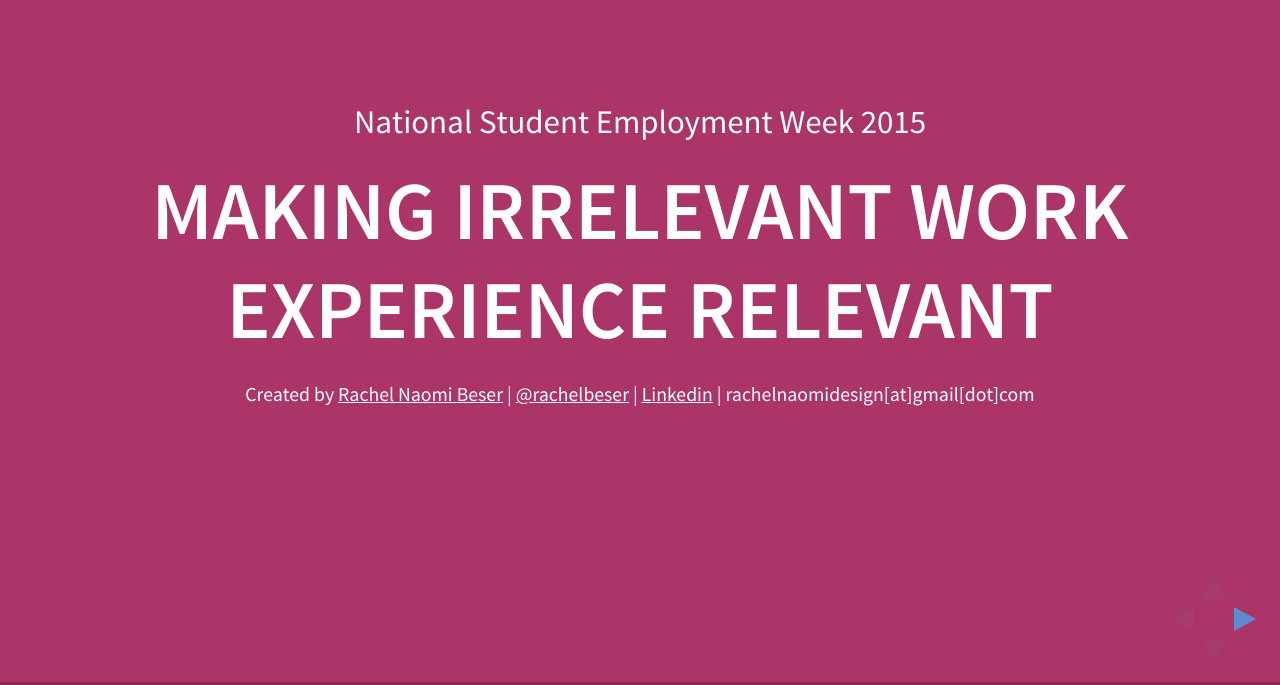
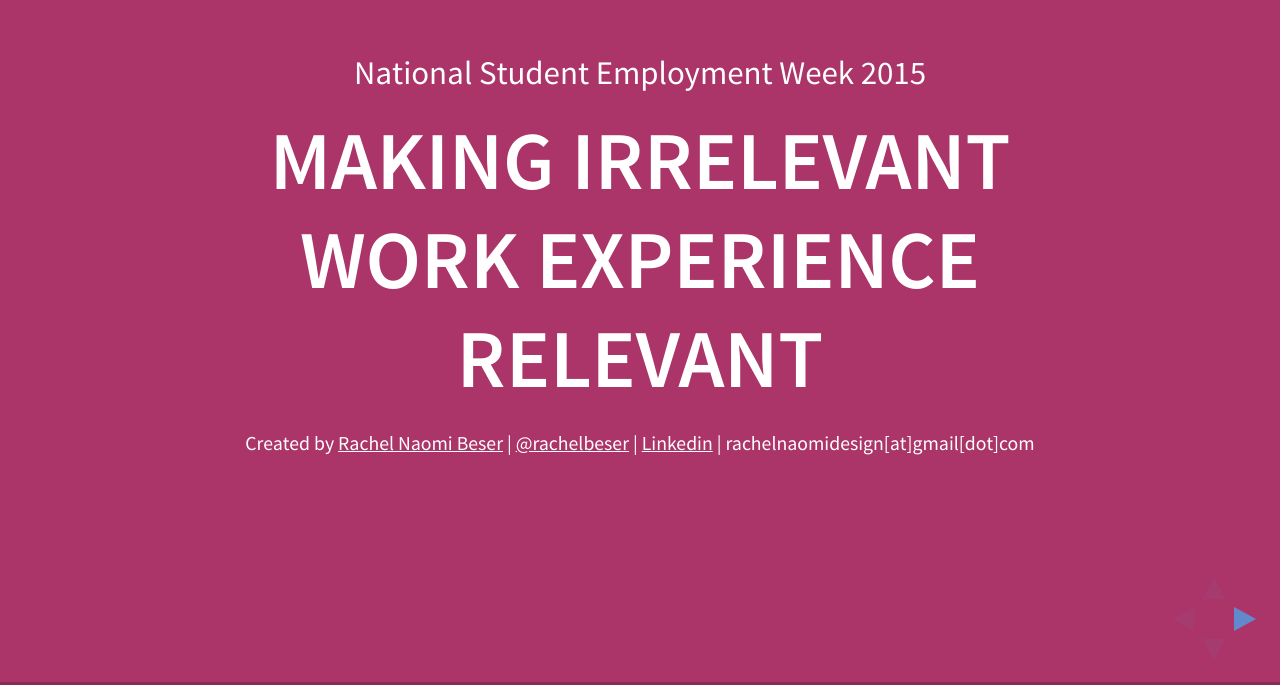
Before and after one commit to raybeezdesign/rachelnaomidesign-2015, a website: page responsive-portfolio/nsew-2015/index.html in a window 1280 px wide. Shown: the part 115-800 px from the top of the page. Drawn offline with Linux system fonts and the light colour scheme.

Commit message:
Add line break to title

```diff
--- a/responsive-portfolio/nsew-2015/index.html
+++ b/responsive-portfolio/nsew-2015/index.html
@@ -42,7 +42,7 @@
 			<div class="slides">
 				<section data-background="#ab3568">
 					<p>National Student Employment Week 2015</p>
-					<h1>Making Irrelevant Work Experience Relevant</h1>
+					<h1>Making Irrelevant<br> Work Experience Relevant</h1>
 					<p>
 						<small>Created by <a href="http://rachelbeserdesign.com">Rachel Naomi Beser</a> | <a href="http://twitter.com/rachelbeser">@rachelbeser</a> | <a href="https://www.linkedin.com/in/rachelnaomibeser">Linkedin</a> | rachelnaomidesign[at]gmail[dot]com</small>
 						<!-- <br/><small>To view my notes, press S.</small> -->
```
